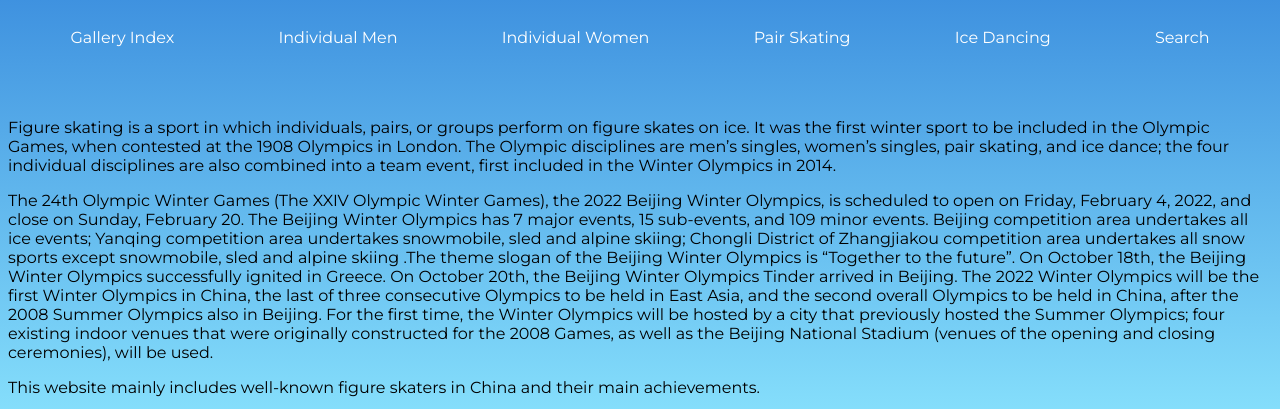
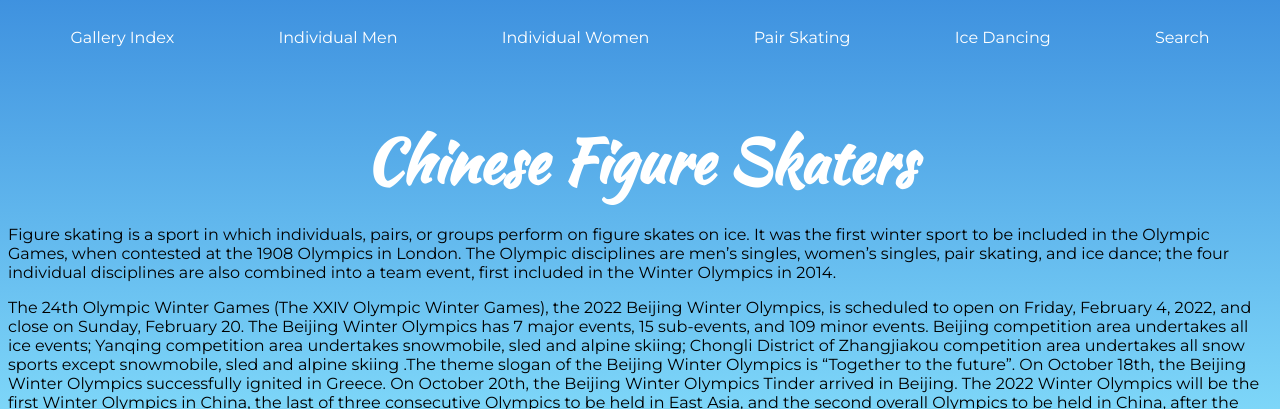
Before and after one commit to renee0905/group5, a Jekyll site: the page built from index.markdown, in a window 1280 px wide, cut to the strip 0-409 px from the top of the page. Built offline with Jekyll 4.4.1, drawn with Linux system fonts in a browser that asks for light colours.

Commit message:
Update index.markdown

```diff
--- a/index.markdown
+++ b/index.markdown
@@ -2,7 +2,7 @@
 title: Figure Skating Index
 layout: index
 ---
-
+<h1>Chinese Figure Skaters</h1>
 Figure skating is a sport in which individuals, pairs, or groups perform on figure skates on ice. It was the first winter sport to be included in the Olympic Games, when contested at the 1908 Olympics in London. The Olympic disciplines are men's singles, women's singles, pair skating, and ice dance; the four individual disciplines are also combined into a team event, first included in the Winter Olympics in 2014.
 
 The 24th Olympic Winter Games (The XXIV Olympic Winter Games), the 2022 Beijing Winter Olympics, is scheduled to open on Friday, February 4, 2022, and close on Sunday, February 20. The Beijing Winter Olympics has 7 major events, 15 sub-events, and 109 minor events. Beijing competition area undertakes all ice events; Yanqing competition area undertakes snowmobile, sled and alpine skiing; Chongli District of Zhangjiakou competition area undertakes all snow sports except snowmobile, sled and alpine skiing .The theme slogan of the Beijing Winter Olympics is "Together to the future". On October 18th, the Beijing Winter Olympics successfully ignited in Greece. On October 20th, the Beijing Winter Olympics Tinder arrived in Beijing.
```
